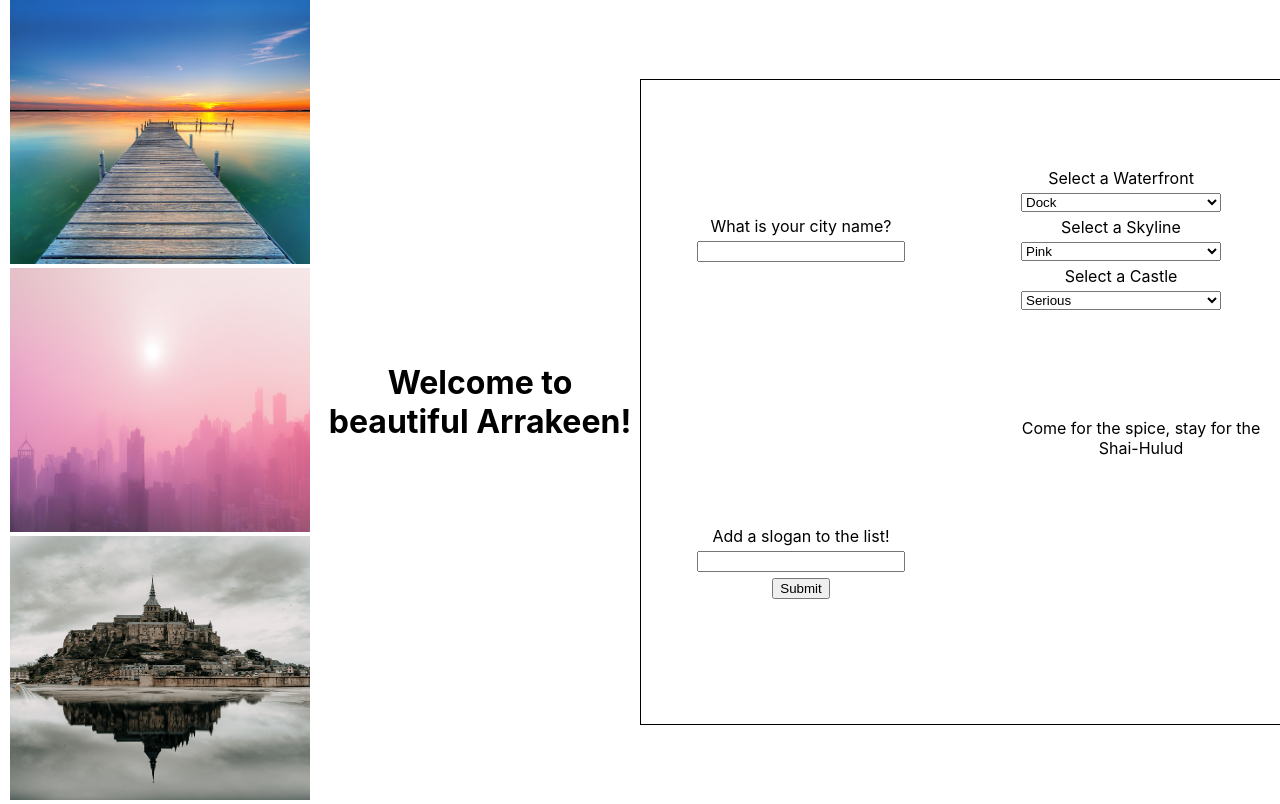
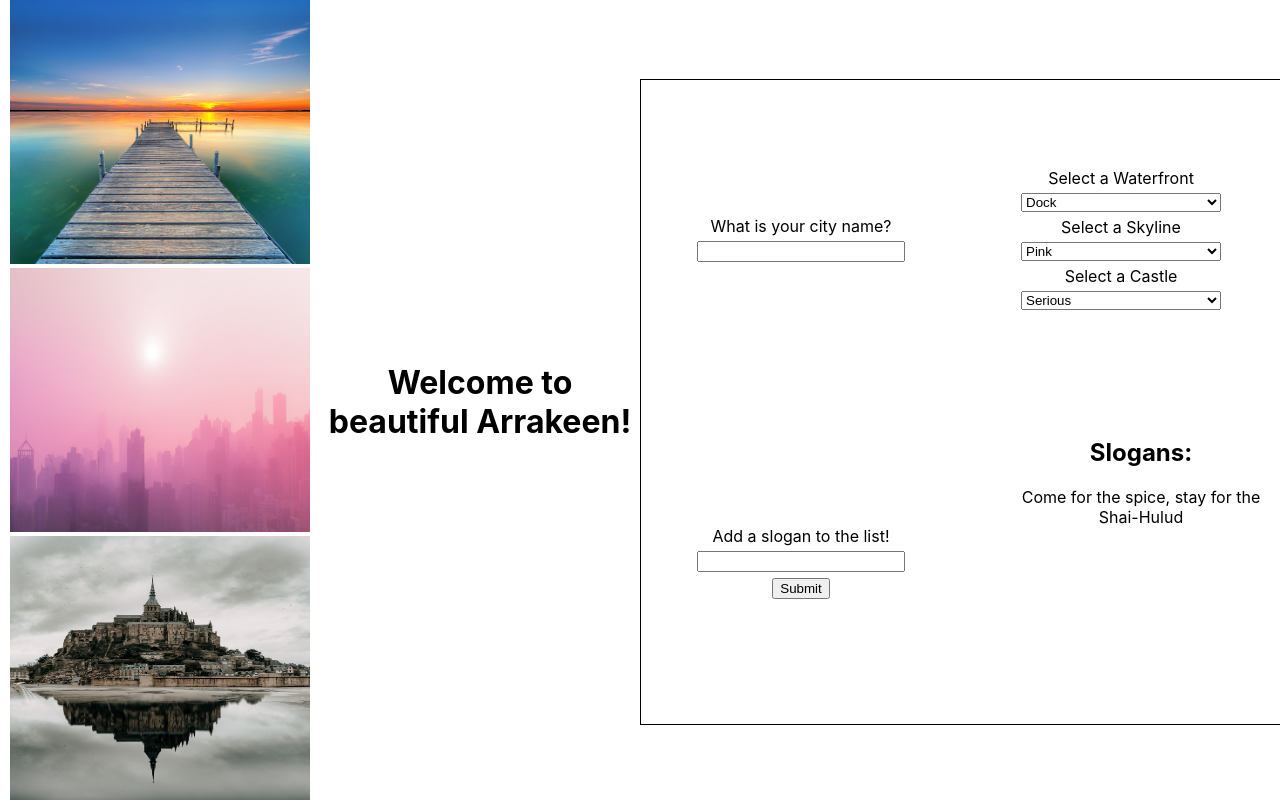
Before and after one commit to Benatovich/city-postcard-builder, a React (Create React App) app: page / in a window 1280 px wide. Built offline with nearby package versions, Linux system fonts and the light colour scheme.

Commit message:
added a header to the slogan list

```diff
--- a/src/SloganList.js
+++ b/src/SloganList.js
@@ -28,6 +28,7 @@ export default function SloganList({ slogans }) {
   // console.log(slogansEl, '||');
   return (
     <ul className='slogan-list'>
+      <h2>Slogans:</h2>
       {slogansEl}
     </ul>
   );
```
